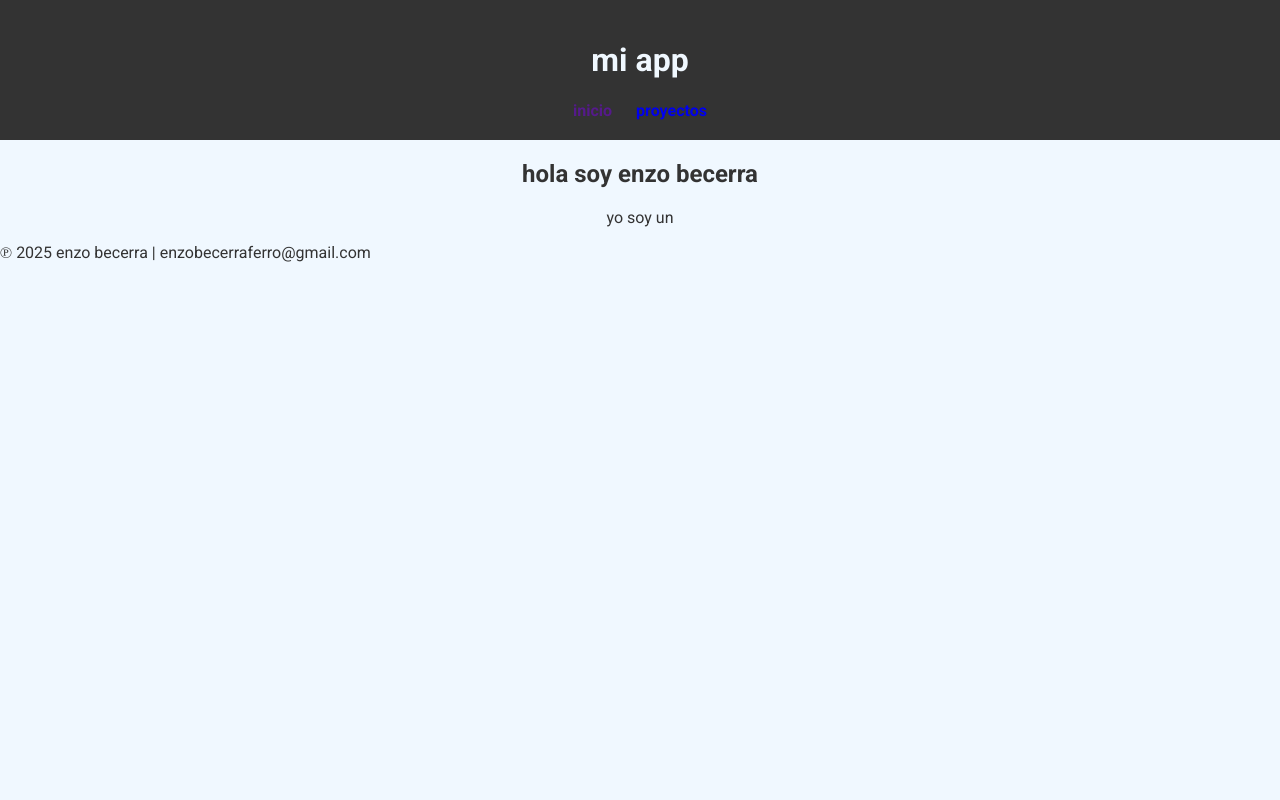
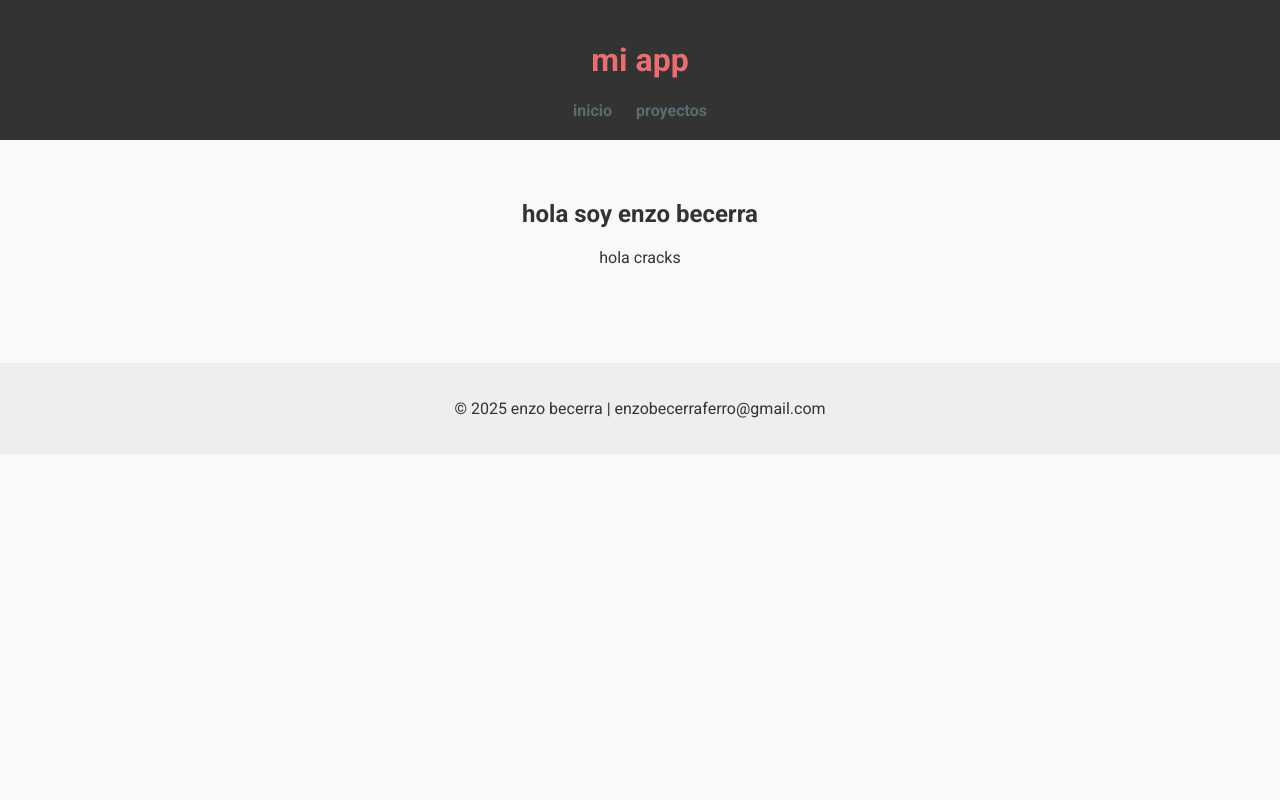
Before and after one commit to Enzocarp10/pagina-html, a Flask app: page / in a window 1280 px wide. Run offline with Flask 3, Linux system fonts and the light colour scheme.

Commit message:
cambios 4 del 6

```diff
--- a/static/style.css
+++ b/static/style.css
@@ -1,12 +1,13 @@
 body{
     font-family: 'Roboto', 'sans-serif';
     margin: 0;
-    background-color: aliceblue;
-    color: #333
+    background: #f9f9f9;
+    color: #333;
 }
+
 header{
-    background-color: #333;
-    color:aliceblue;
+    background: #333;
+    color: rgb(236, 109, 109);
     padding: 20px;
     text-align: center;
 }
@@ -14,12 +15,12 @@ nav{
     margin-top: 10px;
 }
 nav a{
-    color: ·#fff;
+    color: #586d72;
     text-decoration: none;
     margin: 0 10px;
     font-weight: bold;
 }
-mein{
+main{
     padding: 40px;
     max-width: 900px;
     margin: auto;
@@ -27,26 +28,28 @@ mein{
 footer{
     text-align: center;
     padding: 20px;
-    background-color: #fff;
-    margin: top 40px;
+    background: #eee;
+    margin-top: 40px;
 }
 .intro {
     text-align: center;
 }
+
 .avatar{
-    border-radius: 50%;
-    width: 150px;
+    border-radius:50%;
+    width:150px;
     margin-bottom: 20px;
 }
 .proyectos .grid{
-    display:flex;
-   flex-wrap: wrap;
-   justify-content: space-around;
+    display: flex;
+    gap:20px;
+    flex-wrap: wrap;
+    justify-content: space-around;
 }
 .card{
-    background-color: #fff;
+    background: white;
     padding: 20px;
     border-radius: 10px;
-    width: 250px;
-    box-shadow: 0 0 10px rgba(0, 0, 0, 1);
+    width:250px;
+    box-shadow: 0 0 10px rgba(0, 0, 0, 0.1)
 }
--- a/templates/base.html
+++ b/templates/base.html
@@ -17,8 +17,8 @@
     <main>
         {% block content %}{% endblock %}
     </main>
-    <font>
-        <p>℗ 2025 enzo becerra | enzobecerraferro@gmail.com </p>
-    </font>
+    <footer>
+        <p>© 2025 enzo becerra | enzobecerraferro@gmail.com</p>
+    </footer>
 </body>
 </html>
--- a/templates/index.html
+++ b/templates/index.html
@@ -4,8 +4,8 @@
 
 {%  block content%}
 <section class="intro">
-    <img src="" alt="">
+    <img src="">
     <h2>hola soy enzo becerra</h2>
-    <p>yo soy un </p>
+    <p>hola cracks<p>
 </section>
 {% endblock %}
--- a/templates/proyectos.html
+++ b/templates/proyectos.html
@@ -20,3 +20,4 @@
     </div>
 
 </section>
+{% endblock%}
```
Also changed, not shown: main.html (renamed from templates/main.html).
